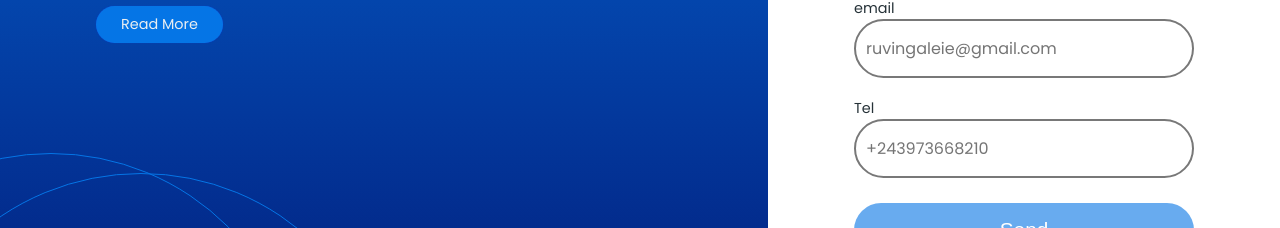
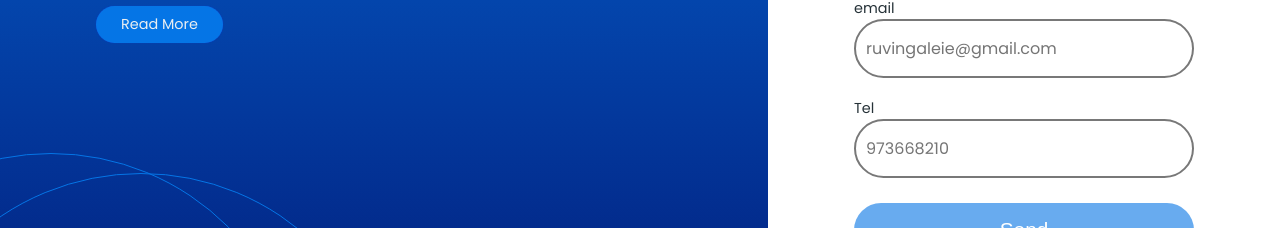
Before and after one commit to ERuvinga/veuilleurs-du-web-test, a React (Create React App) app: page / in a window 1280 px wide. Shown: the part 425-653 px from the top of the page. Built offline with nearby package versions, Linux system fonts and the light colour scheme.

Commit message:
update App, redirect to main page when user provide all datas

```diff
--- a/src/Components/InputField/index.jsx
+++ b/src/Components/InputField/index.jsx
@@ -1,13 +1,6 @@
 import React, { useEffect, useState } from 'react';
 import '../../Style/components/InputFields.css';
 import { useRecoilState } from 'recoil';
-
-const modelDatasOfUser = {
-    fname: '',
-    lname: '',
-    tel: '',
-    email: '',
-};
 
 //states
 import { datasOfUser, ErrorInForm } from '../../state/datasUser';
@@ -19,27 +12,36 @@ const InputField = (props) => {
     const [invalidField, setInvalidField] = useState('');
 
     useEffect(() => {
-        if (datasForm) {
-            if (ErrorsDatas.fNameError && fieldsDatas.labelText === 'FName') {
+        if (
+            ErrorsDatas.fNameError &&
+            fieldsDatas.labelText === 'FName' &&
+            datasForm.fname !== ''
+        ) {
             setInvalidField('invalidname');
         } else if (
             ErrorsDatas.lNameError &&
-                fieldsDatas.labelText === 'SName'
+            fieldsDatas.labelText === 'SName' &&
+            datasForm.lname !== ''
         ) {
             setInvalidField('invalidname');
         } else if (
             ErrorsDatas.emailError &&
-                fieldsDatas.labelText === 'email'
+            fieldsDatas.labelText === 'email' &&
+            datasForm.email !== ''
         ) {
             setInvalidField('invalidEmail');
+        } else if (
+            ErrorsDatas.telError &&
+            fieldsDatas.labelText === 'Tel' &&
+            datasForm.tel !== ''
+        ) {
+            setInvalidField('invalidTel');
         } else {
             setInvalidField('');
-            }
         }
     }, [ErrorsDatas]);
 
     const OnChangeValueInField = (envent, idField) => {
-        setDatasForm({ ...modelDatasOfUser });
         // checking field that provide datas
         switch (idField) {
             case 0: {
@@ -104,10 +106,22 @@ const InputField = (props) => {
                 break;
             }
             case 3: {
+                const tel = envent.target.value;
                 setDatasForm({
                     ...datasForm,
-                    tel: envent.target.value,
+                    tel: tel,
                 });
+                if (tel.match(/^[0-9]{9}$/) && !tel.match(/[a-zA-Z-+]/)) {
+                    setErrorsDatas({
+                        ...ErrorsDatas,
+                        telError: false,
+                    });
+                } else {
+                    setErrorsDatas({
+                        ...ErrorsDatas,
+                        telError: true,
+                    });
+                }
                 break;
             }
         }
--- a/src/Components/SendBtn/index.jsx
+++ b/src/Components/SendBtn/index.jsx
@@ -1,6 +1,7 @@
 import React from 'react';
 import '../../Style/components/sendingButton.css';
 import { useRecoilValue } from 'recoil';
+import { useNavigate } from 'react-router-dom';
 
 //states
 import { datasOfUser, ErrorInForm } from '../../state/datasUser';
@@ -8,10 +9,11 @@ import { datasOfUser, ErrorInForm } from '../../state/datasUser';
 const SendButton = () => {
     const datasOfFormulaire = useRecoilValue(datasOfUser);
     const formErrors = useRecoilValue(ErrorInForm);
+    const navigate = useNavigate();
 
-    // const sendDatas = () => {
-    //     console.log(datasOfFormulaire);
-    // };
+    const sendDatas = () => {
+        navigate('/main');
+    };
 
     return (
         <button
@@ -19,16 +21,18 @@ const SendButton = () => {
                 datasOfFormulaire == null ||
                 formErrors.fNameError ||
                 formErrors.lNameError ||
-                formErrors.emailError
+                formErrors.emailError ||
+                formErrors.telError
                     ? 'sendBtnDisbled'
                     : 'sendBtn'
             }
-            //onClick={sendDatas}
+            onClick={sendDatas}
             disabled={
                 datasOfFormulaire == null ||
                 formErrors.fNameError ||
                 formErrors.lNameError ||
-                formErrors.emailError
+                formErrors.emailError ||
+                formErrors.telError
                     ? true
                     : false
             }
--- a/src/Style/components/InputFields.css
+++ b/src/Style/components/InputFields.css
@@ -1,4 +1,14 @@
 /* style for input Component*/
+@keyframes AnimLoading {
+    form {
+        opacity: 1;
+    }
+
+    to {
+        opacity: 0;
+    }
+}
+
 .FieldGroup {
     display: flex;
     flex-direction: column;
@@ -43,6 +53,7 @@
     color: rgb(223, 70, 70);
     font-size: 0.8em;
     font-family: monoRegular;
+    animation: AnimLoading alternate-reverse 1.5s ease-in-out;
 }
 
 .invalidname::after {
@@ -50,6 +61,15 @@
     color: rgb(223, 70, 70);
     font-size: 0.8em;
     font-family: monoRegular;
+    animation: AnimLoading alternate-reverse 1.5s ease-in-out;
+}
+
+.invalidTel::after {
+    content: 'Invalid format of Tel number)';
+    color: rgb(223, 70, 70);
+    font-size: 0.8em;
+    font-family: monoRegular;
+    animation: AnimLoading alternate-reverse 1.5s ease-in-out;
 }
 
 .invalidInput:focus {
--- a/src/state/datasUser.js
+++ b/src/state/datasUser.js
@@ -3,7 +3,12 @@ import { atom } from 'recoil';
 
 export const datasOfUser = atom({
     key: 'datasOfUser',
-    default: null,
+    default: {
+        fname: '',
+        lname: '',
+        tel: '',
+        email: '',
+    },
 });
 
 export const listInputDatas = atom({
@@ -27,7 +32,7 @@ export const listInputDatas = atom({
         {
             typeInput: 'text',
             labelText: 'Tel',
-            placeholderText: '+243973668210',
+            placeholderText: '973668210',
         },
     ],
 });
@@ -38,5 +43,6 @@ export const ErrorInForm = atom({
         fNameError: true,
         lNameError: true,
         emailError: true,
+        telError: true,
     },
 });
```
Lines whose indentation alone changed are shown as unchanged.
